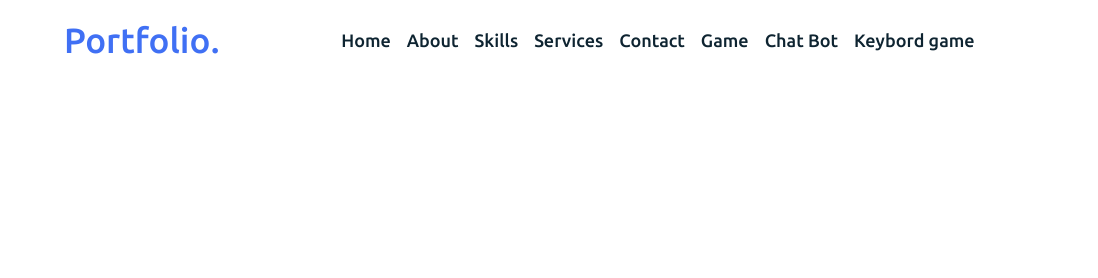
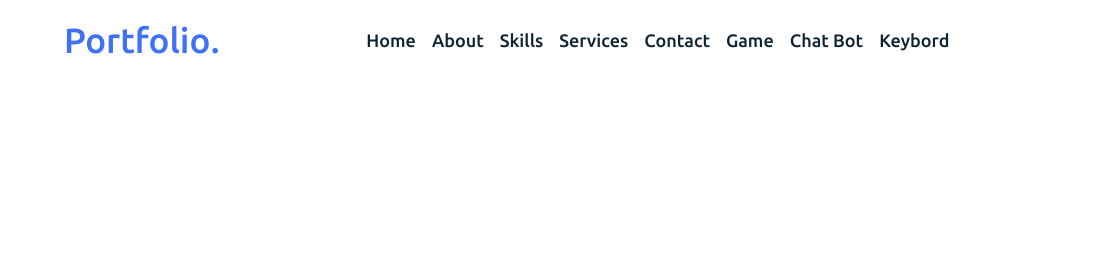
Before and after one commit to NAVITH123/Navith-portfolio, a plain HTML site: page index.html in a window 1280 px wide. Shown: the top 278 px of the page, 0-1098 px from the left. Drawn offline with Linux system fonts and the light colour scheme.

Commit message:
Update index.html

```diff
--- a/index.html
+++ b/index.html
@@ -25,7 +25,7 @@
           <li><a href="contact.html">Contact</a></li>
           <li><a href="game.html">Game</a></li>
           <li><a href="msg.html">Chat Bot</a></li>
-          <li><a href="keybord.html">Keybord game</a></li>
+          <li><a href="keybord.html">Keybord </a></li>
           <div class="cancel-btn">
             <i class="fas fa-times"></i>
           </div>
```
